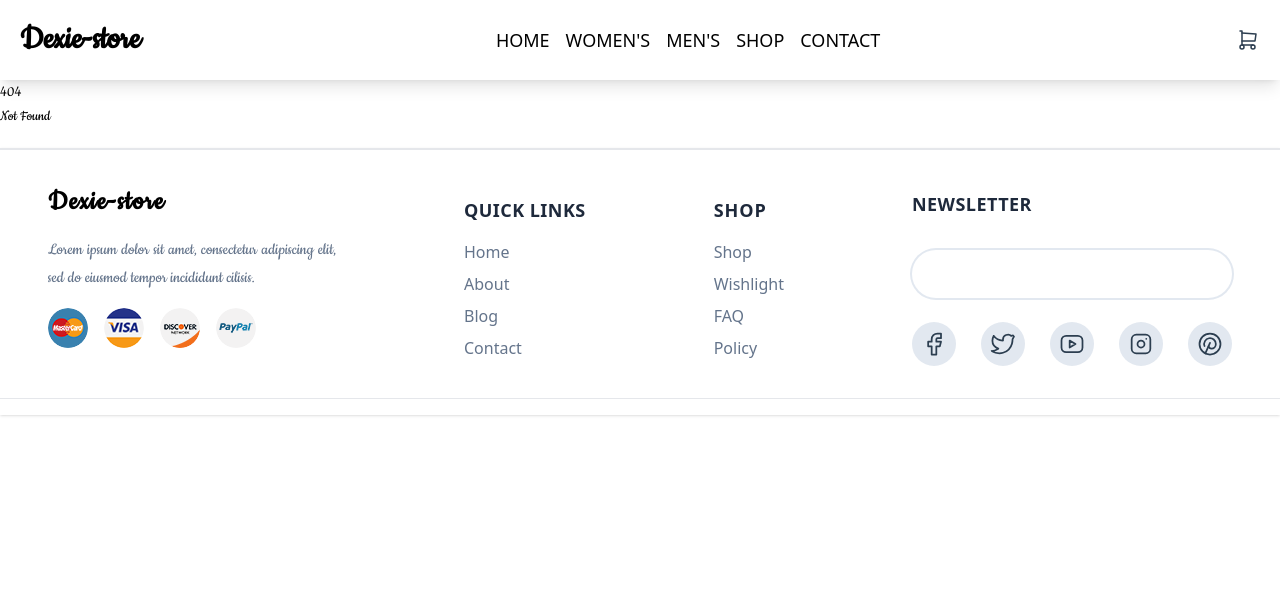
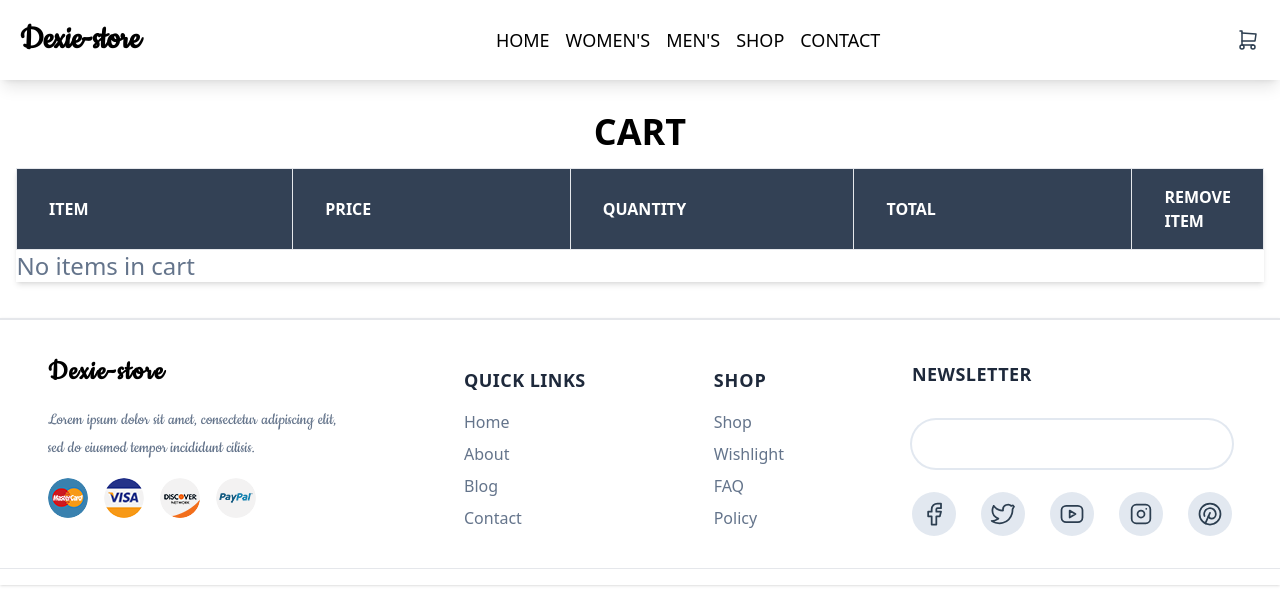
Before and after one commit to Boadzie/dexie-store, a SvelteKit app: page /cart in a window 1280 px wide. Before the commit this address had no page. Shown: the top 608 px of the page. Built offline with nearby package versions, Linux system fonts and the light colour scheme.

Commit message:
Add cart page
- Add ability to display cart items and fields

```diff
--- /dev/null
+++ b/src/routes/cart/+page.svelte
@@ -0,0 +1,84 @@
+<script>
+	import { liveQuery } from 'dexie';
+	import { db } from '$lib/db';
+	import { browser } from '$app/environment';
+
+	let cart = liveQuery(() => (browser ? db.cart.toArray() : []));
+
+	// let total = (price, quantity) => {
+	// 	return price * quantity;
+	// };
+</script>
+
+<section class="container mx-auto px-4 py-4 my-auto">
+	<h2 class="text-4xl my-4 text-center font-bold font-sans uppercase">Cart</h2>
+	<div class="flex flex-col gap-4 w-full font-sans">
+		{#if $cart}
+			<table class="table-auto shadow-md bg-white py-5">
+				<thead>
+					<tr class="uppercase  ">
+						<th class="w-1/4 bg-slate-700 text-white border text-left px-8 py-4">Item</th>
+						<th class="w-1/4 bg-slate-700 text-white border text-left px-8 py-4">Price</th>
+						<th class="w-1/4 bg-slate-700 text-white border text-left px-8 py-4">Quantity</th>
+						<th class="w-1/4 bg-slate-700 text-white border text-left px-8 py-4">Total</th>
+						<th class="w-1/4 bg-slate-700 text-white border text-left px-8 py-4">Remove Item</th>
+					</tr>
+				</thead>
+				{#each $cart as p}
+					<tbody>
+						<tr>
+							<td class="border px-6 py-2 flex gap-4 items-center font-bold">
+								<img class="w-24 h-[7rem]" src={p.img_url} alt="" />
+								<div>
+									<h4 class>{p.name}</h4>
+									<p class="text-slate-500">{p.rating}</p>
+								</div>
+							</td>
+							<td class="border px-6 py-2">
+								<p class="text-red-500 font-medium">
+									{p.price.toLocaleString('en-US', {
+										style: 'currency',
+										currency: 'USD'
+									})}
+								</p>
+							</td>
+							<td class="border px-6 py-2">
+								<input
+									class="w-full focus:outline-none ring-1 px-2 py-1 rounded-sm"
+									type="number"
+									name=""
+									value={p.quantity}
+								/>
+							</td>
+							<td class="border px-6 py-2">
+								<p class="font-extrabold text-red-500">
+									{p.price}
+								</p>
+							</td>
+							<td class="border px-6 py-2">
+								<button class="hover:fill-red-500 bg-slate-100 rounded-full p-2">
+									<svg
+										xmlns="http://www.w3.org/2000/svg"
+										class="w-6 h-6 icon icon-tabler icon-tabler-x"
+										viewBox="0 0 24 24"
+										stroke-width="1.5"
+										stroke="#2c3e50"
+										fill="none"
+										stroke-linecap="round"
+										stroke-linejoin="round"
+									>
+										<path stroke="none" d="M0 0h24v24H0z" fill="none" />
+										<line x1="18" y1="6" x2="6" y2="18" />
+										<line x1="6" y1="6" x2="18" y2="18" />
+									</svg>
+								</button>
+							</td>
+						</tr>
+					</tbody>
+				{:else}
+					<p class="text-slate-500 text-2xl">No items in cart</p>
+				{/each}
+			</table>
+		{/if}
+	</div>
+</section>
```
